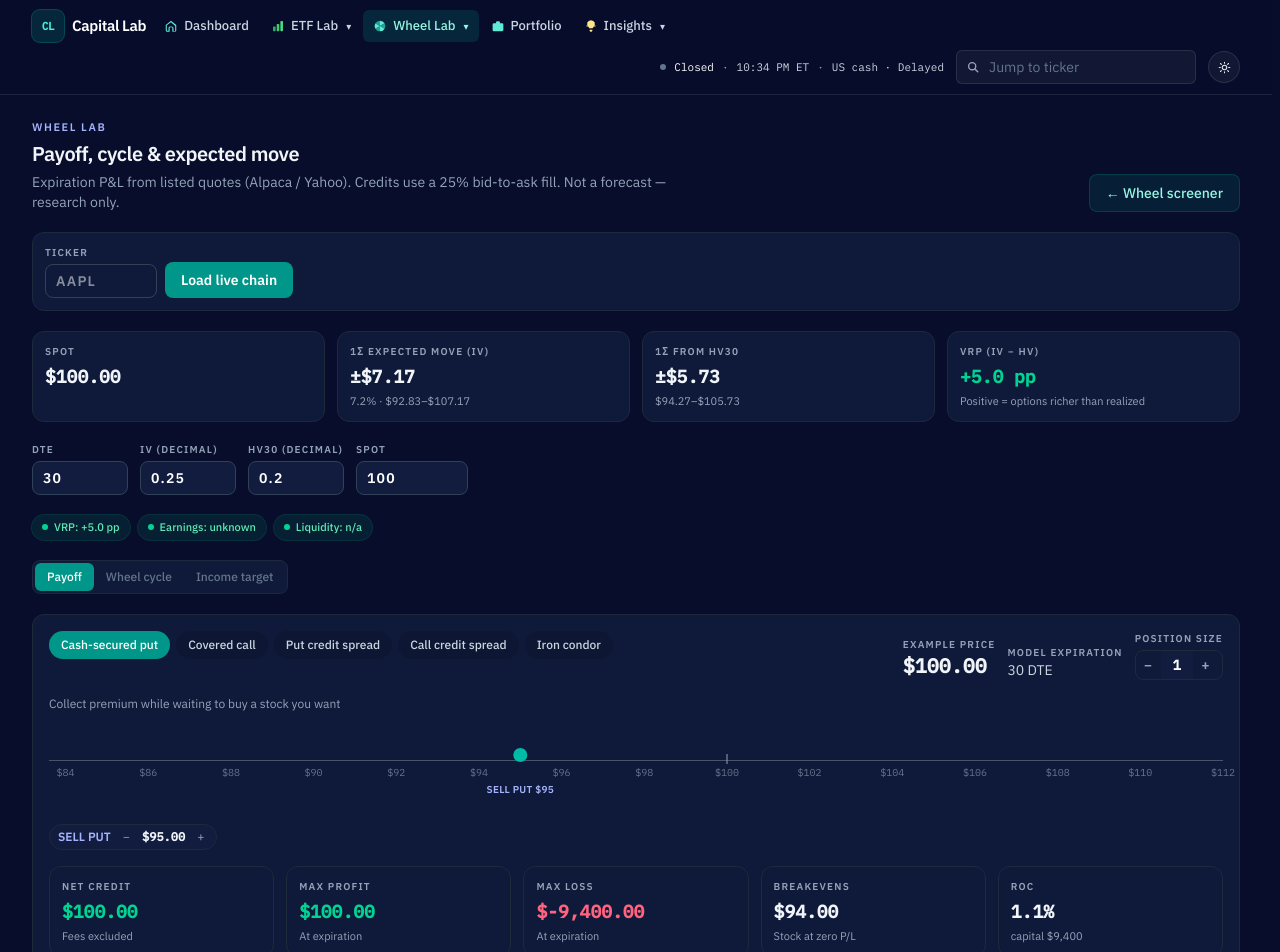
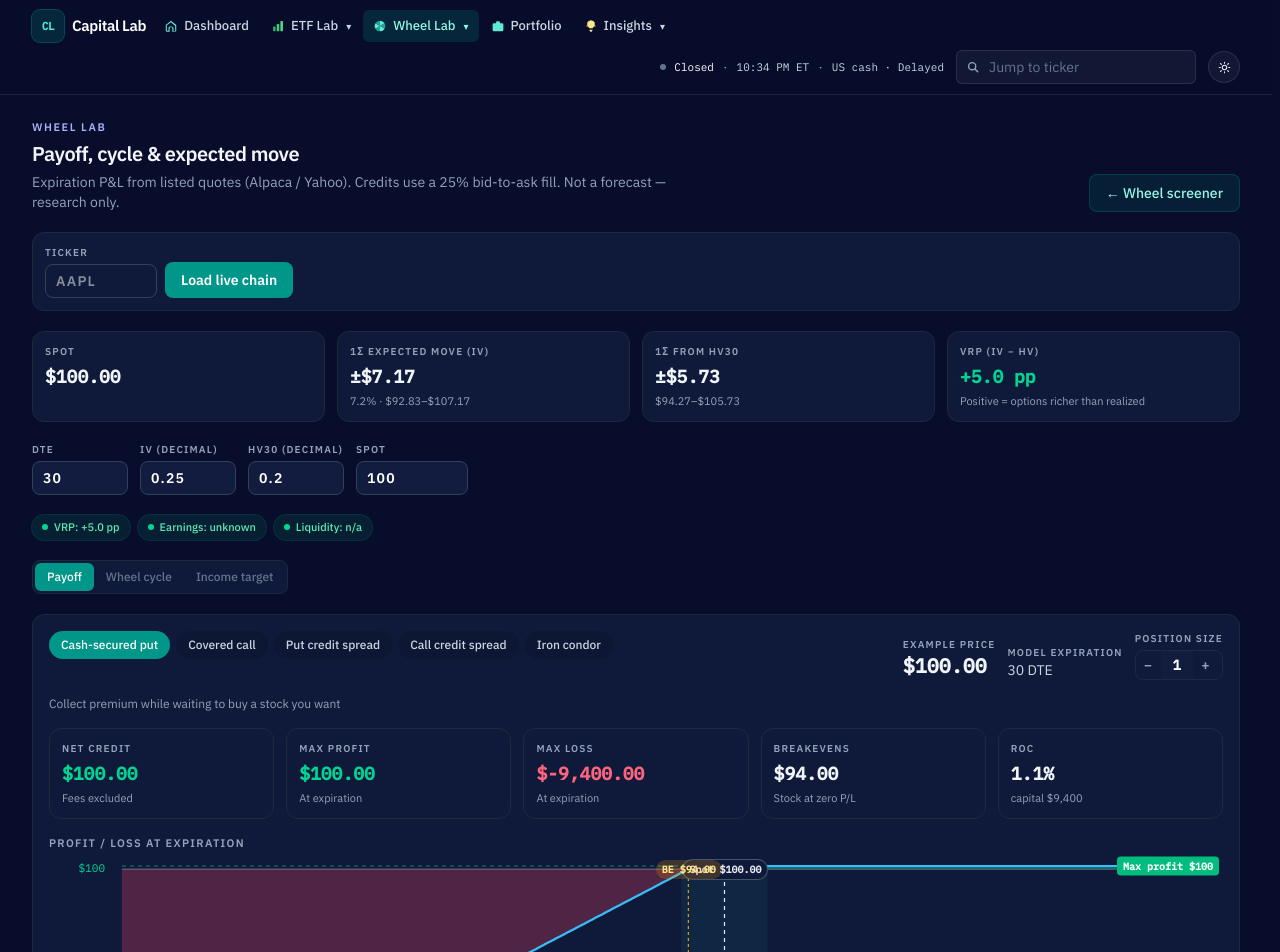
Before and after one commit to dvenkatarao/etf-src, a Next.js app: page /wheel/calculator in a window 1280 px wide. Shown: the top 952 px of the page. Built offline with nearby package versions, Linux system fonts and the light colour scheme.

Commit message:
fix(ui): drop payoff strike rail and strike chips
Remove the dense strike ticker and SELL PUT ± chips from Wheel Lab payoff.
Strikes stay editable in the legs table under the chart.

Co-authored-by: arena-agent <297053741+arena-agent@users.noreply.github.com>

```diff
--- a/src/components/wheel/WheelLabTools.tsx
+++ b/src/components/wheel/WheelLabTools.tsx
@@ -44,42 +44,6 @@ function Kpi({ label, value, hint, tone }: { label: string; value: string; hint?
       <div className="text-[10px] font-semibold uppercase tracking-[0.12em] text-slate-500">{label}</div>
       <div className={`mt-1 font-mono text-lg font-semibold tabular-nums ${color}`}>{value}</div>
       {hint && <div className="mt-0.5 text-[11px] text-slate-500">{hint}</div>}
-    </div>
-  );
-}
-
-function StrikeRail({ legs, spot }: { legs: Leg[]; spot: number }) {
-  const optionLegs = legs.filter((l) => l.right !== "stock" && l.strike != null && l.strike > 0);
-  if (!optionLegs.length) return null;
-  const ks = optionLegs.map((l) => l.strike!);
-  const min = Math.min(spot, ...ks) * 0.88;
-  const max = Math.max(spot, ...ks) * 1.12;
-  const span = max - min || 1;
-  const pct = (v: number) => ((v - min) / span) * 100;
-  const step = span > 40 ? 5 : span > 15 ? 2 : 1;
-  const ticks: number[] = [];
-  for (let t = Math.ceil(min / step) * step; t <= max; t += step) ticks.push(Math.round(t * 100) / 100);
-
-  return (
-    <div className="relative h-20">
-      <div className="absolute inset-x-0 top-8 h-px bg-slate-300 dark:bg-slate-600" />
-      {ticks.map((t) => (
-        <span key={t} className="absolute top-[2.35rem] -translate-x-1/2 font-mono text-[10px] text-slate-400" style={{ left: `${pct(t)}%` }}>
-          {money(t, 0)}
-        </span>
-      ))}
-      <span className="absolute top-[1.65rem] h-2.5 w-px -translate-x-1/2 bg-slate-400" style={{ left: `${pct(spot)}%` }} title="Spot" />
-      {optionLegs.map((l) => (
-        <div key={l.id} className="absolute top-5 -translate-x-1/2 text-center" style={{ left: `${pct(l.strike!)}%` }}>
-          <div
-            className={`mx-auto ${l.side === "sell" ? "h-3.5 w-3.5 rounded-full bg-teal-500" : "h-3.5 w-3.5 rounded-[3px] border-2 border-sky-500 bg-white dark:bg-[#0F1A3A]"}`}
-            title={`${l.side} ${l.right} ${l.strike}`}
-          />
-          <div className={`mt-5 whitespace-nowrap text-[10px] font-semibold uppercase tracking-wide ${l.side === "sell" ? "text-teal-700 dark:text-teal-300" : "text-sky-700 dark:text-sky-300"}`}>
-            {l.side} {l.right} {money(l.strike, 0)}
-          </div>
-        </div>
-      ))}
     </div>
   );
 }
@@ -292,27 +256,6 @@ export default function WheelLabTools({ initial }: { initial: ToolsInit }) {
           </div>
           <p className="text-xs text-slate-500">{PRESET_META.find((p) => p.id === preset)?.desc}</p>
 
-          <StrikeRail legs={legs} spot={spot} />
-
-          <div className="flex flex-wrap gap-2">
-            {legs
-              .filter((l) => l.right !== "stock")
-              .map((l) => (
-                <div key={l.id} className="inline-flex items-center gap-2 rounded-full border border-slate-200 bg-slate-50 px-2 py-1 text-xs dark:border-slate-700 dark:bg-[#111C3E]">
-                  <span className={`font-semibold uppercase ${l.side === "sell" ? "text-teal-700 dark:text-teal-300" : "text-sky-700 dark:text-sky-300"}`}>
-                    {l.side} {l.right}
-                  </span>
-                  <button type="button" className="px-1 text-slate-500" onClick={() => updateLeg(l.id, { strike: Math.max(0.5, (l.strike ?? 0) - 1) })}>
-                    −
-                  </button>
-                  <span className="font-mono font-semibold tabular-nums text-slate-900 dark:text-white">{money(l.strike, l.strike != null && l.strike < 100 ? 2 : 0)}</span>
-                  <button type="button" className="px-1 text-slate-500" onClick={() => updateLeg(l.id, { strike: (l.strike ?? 0) + 1 })}>
-                    +
-                  </button>
-                </div>
-              ))}
-          </div>
-
           <div className="grid gap-3 sm:grid-cols-2 lg:grid-cols-5">
             <Kpi label="Net credit" value={money(summary.netCredit)} tone={summary.netCredit >= 0 ? "up" : "down"} hint="Fees excluded" />
             <Kpi label="Max profit" value={summary.profitUnbounded ? "Unlimited" : money(summary.maxProfit)} tone="up" hint="At expiration" />
```
